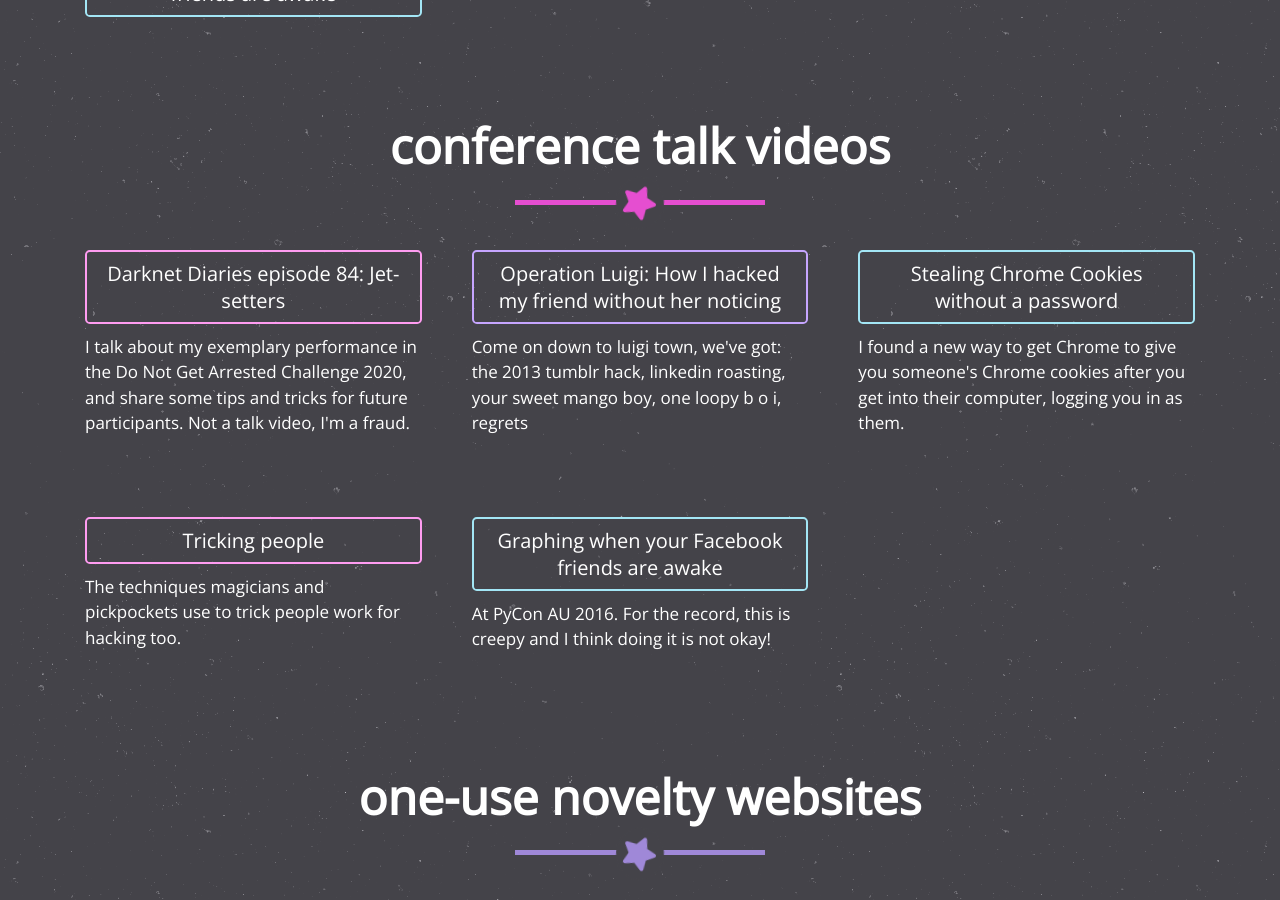
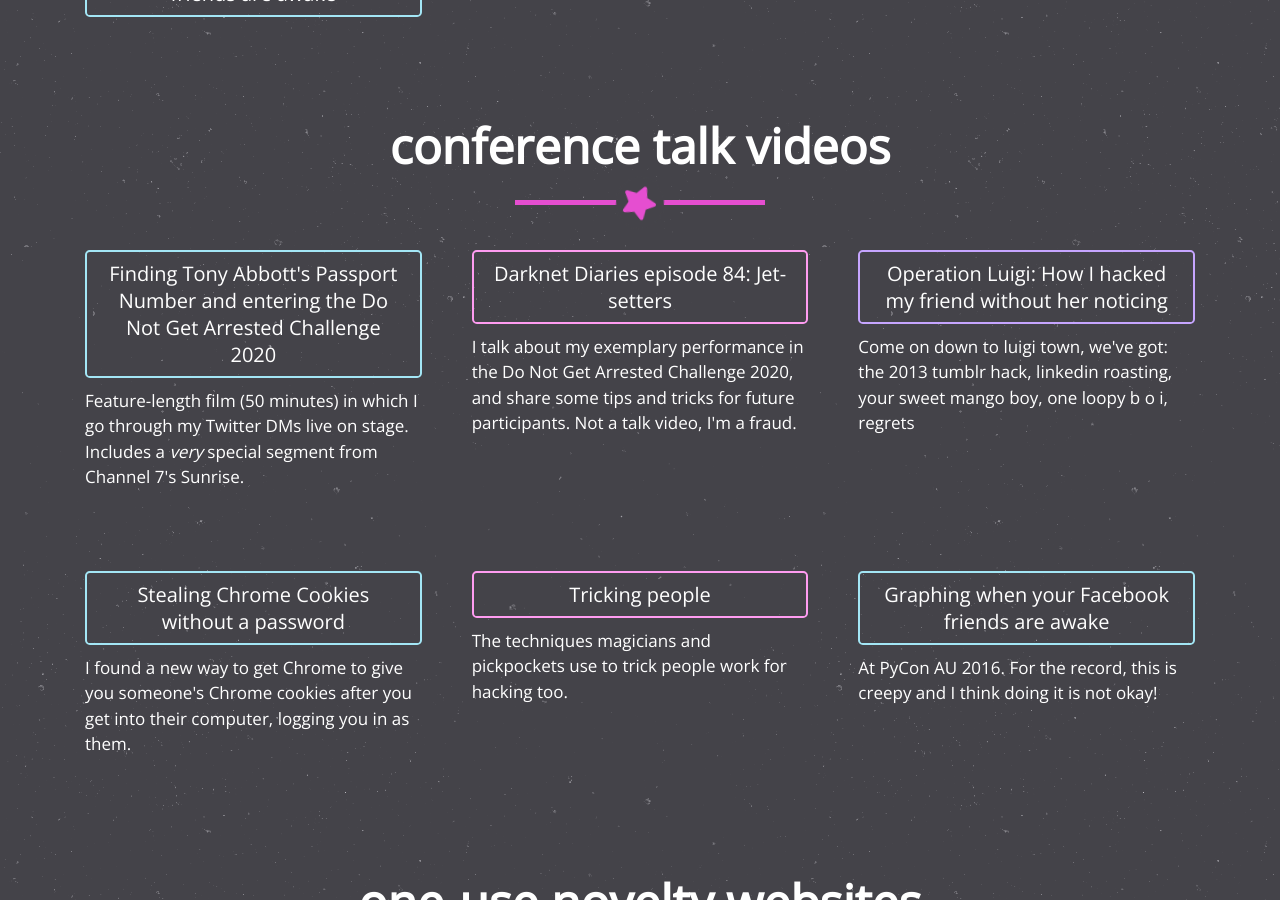
Before and after one commit to mangopdf/mangopdf.github.io, a Jekyll site: the page built from README.md, in a window 1280 px wide and 900 px high, scrolled down 1256 px. Built offline with Jekyll 4.4.1, drawn with Linux system fonts in a browser that asks for light colours; nearby versions of some CDN libraries; our own code applies the rules of GitHub Pages for plain Markdown files; comment, search, counter and statistics services are not loaded.

Commit message:
add feature length film in which we commit cyber treason

```diff
--- a/_layouts/home.html
+++ b/_layouts/home.html
@@ -72,8 +72,18 @@ layout: default
             <h2 class="text-center scrollspy" id="talks">conference talk videos</h2>
             <hr class="star-primary star-pink">
             <div class="grid">
+                <div class="portfolio-item">
+                    <a href="https://www.youtube.com/watch?v=IWT6Y0YDJUo" class="btn btn-lg btn-outline btn-lightblue">Finding Tony Abbott's Passport Number and entering the Do Not Get Arrested Challenge 2020</a>
+                    <div class="caption">
+                        <div class="caption-content">
+                            <p>
+                                Feature-length film (50 minutes) in which I go through my Twitter DMs live on stage. Includes a <em>very</em> special segment from Channel 7's Sunrise.
+                            </p>
+                        </div>
+                    </div>
+                </div>
 
-                <div class=" portfolio-item">
+                <div class="portfolio-item">
                     <a href="https://darknetdiaries.com/episode/84/" class="btn btn-lg btn-outline btn-pink">Darknet Diaries episode 84: Jet-setters</a>
                     <div class="caption">
                         <div class="caption-content">
```
